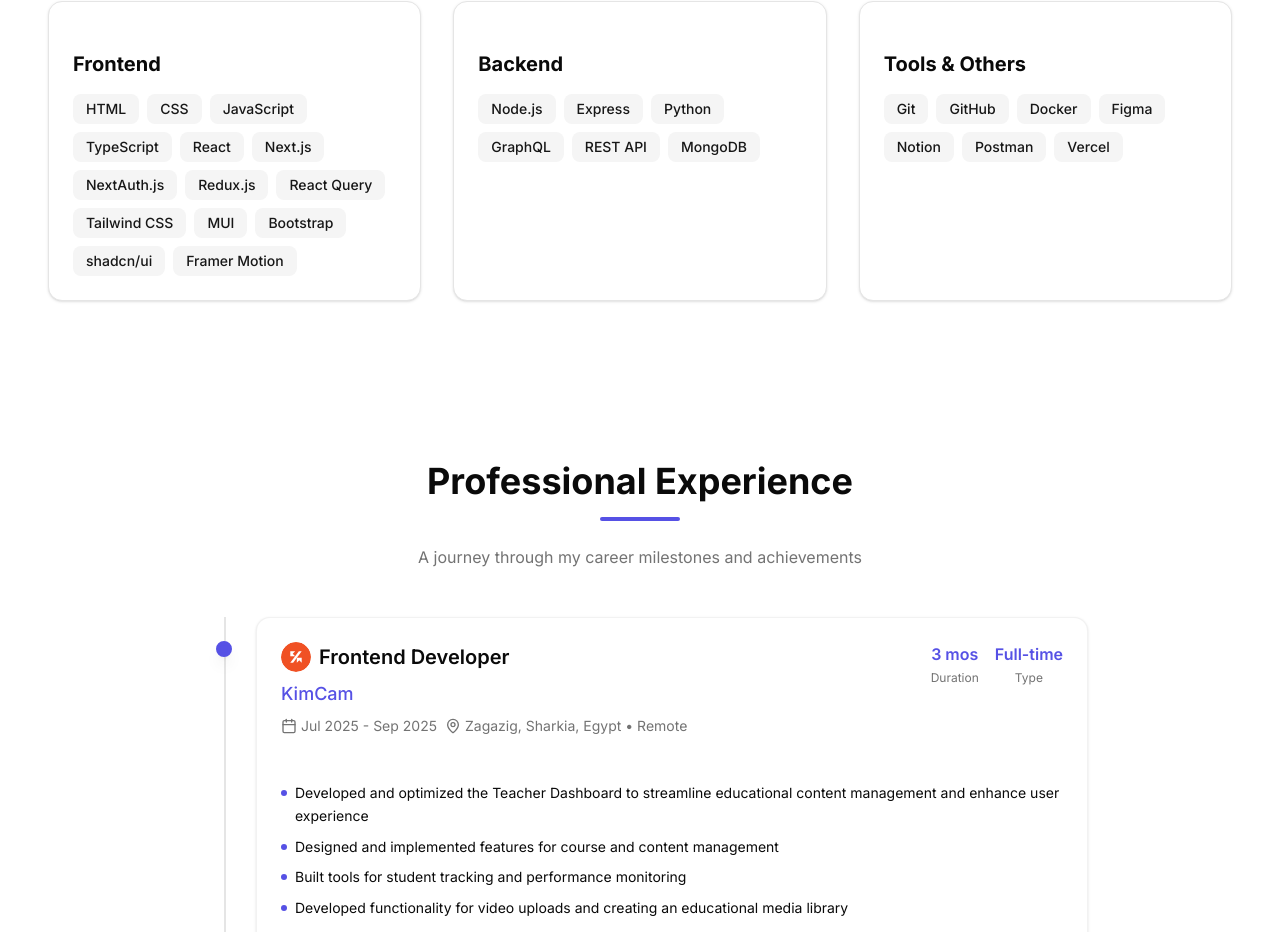
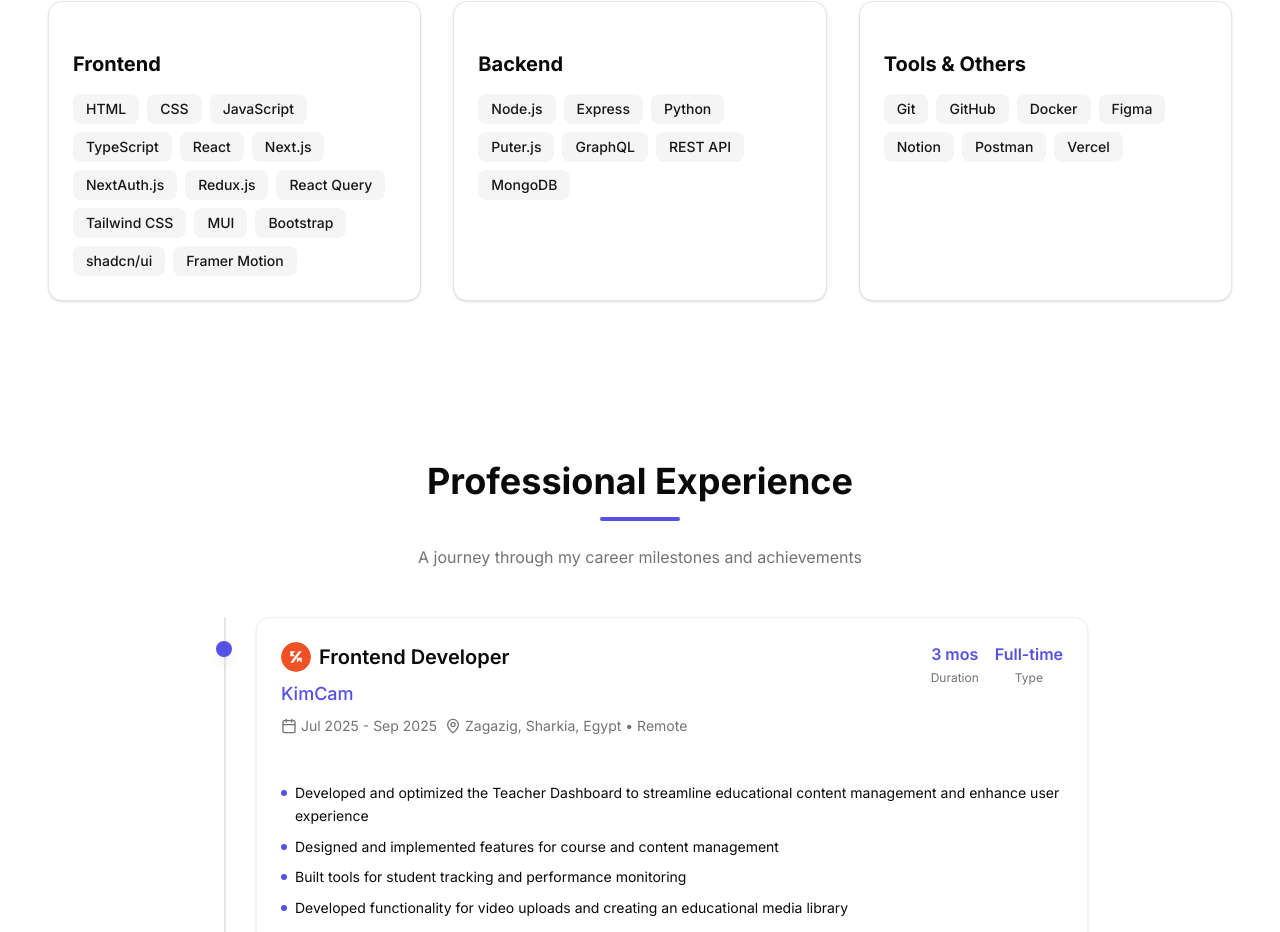
Before and after one commit to AhmeWagih/portfolio0, a Next.js app: page / in a window 1280 px wide. Shown: the part 1815-2747 px from the top of the page. Built offline with nearby package versions, Linux system fonts and the light colour scheme.

Commit message:
add project

```diff
--- a/constants/index.ts
+++ b/constants/index.ts
@@ -28,7 +28,7 @@
     'shadcn/ui',
     'Framer Motion',
   ],
-  Backend: ['Node.js', 'Express', 'Python', 'GraphQL', 'REST API', 'MongoDB'],
+  Backend: ['Node.js', 'Express', 'Python','Puter.js', 'GraphQL', 'REST API', 'MongoDB'],
   'Tools & Others': [
     'Git',
     'GitHub',
@@ -90,17 +90,6 @@
     githubUrl: 'https://github.com/AhmeWagih/youtube-clone',
     category: 'Frontend',
   },
-  // {
-  //   id: 4,
-  //   title: 'Portfolio Website',
-  //   description:
-  //     'A sleek, responsive portfolio website showcasing projects and skills.',
-  //   image: '/projects/portfolio.png',
-  //   tags: ['Next.js','TypeScript', 'Tailwind CSS', 'Framer Motion'],
-  //   demoUrl: 'https://ahmed-wagih-one.vercel.app/',
-  //   githubUrl: 'https://github.com/AhmeWagih/my_portfolio',
-  //   category: 'Frontend',
-  // },
   {
     id: 4,
     title: 'CarHub',
@@ -184,6 +173,17 @@
     tags: ['React.js', 'TypeScript', 'Redux.js', 'Json Server', 'Bootstrap'],
     category: 'Frontend',
   },
+  {
+    id: 11,
+    title: 'Resume Analyzer',
+    description:
+      'An AI-powered resume analyzer that evaluates resumes and provides feedback for improvement. Built with React, TypeScript, Tailwind CSS, and Puter.js, it leverages Claude-4.5 to deliver insightful analysis and suggestions to enhance resume quality.',
+    image: '/projects/resume.png',
+    demoUrl: 'https://wego-resume-analyzer-tmw3k.puter.site/',
+    githubUrl: 'https://github.com/AhmeWagih/resume-analyzer',
+    tags: ['React.js', 'TypeScript', 'Tailwind CSS','Puter.js','claude-4.5'],
+    category: 'Full Stack',
+  }
 ];
 
 interface Experience {
```
Also changed, not shown: public/projects/resume.png (added).
